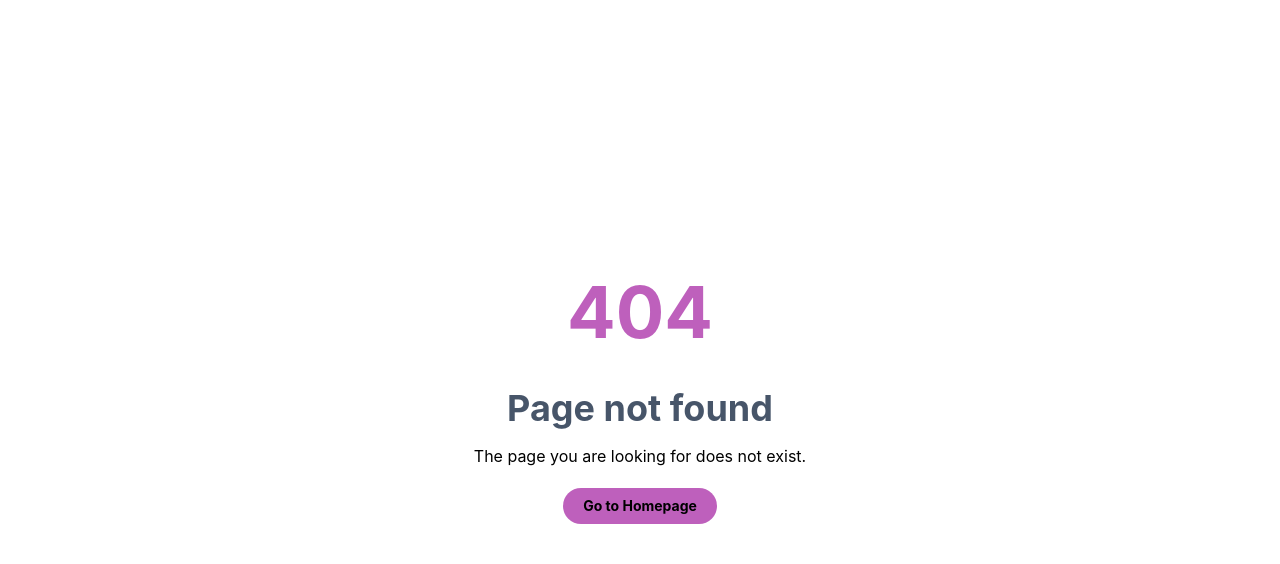
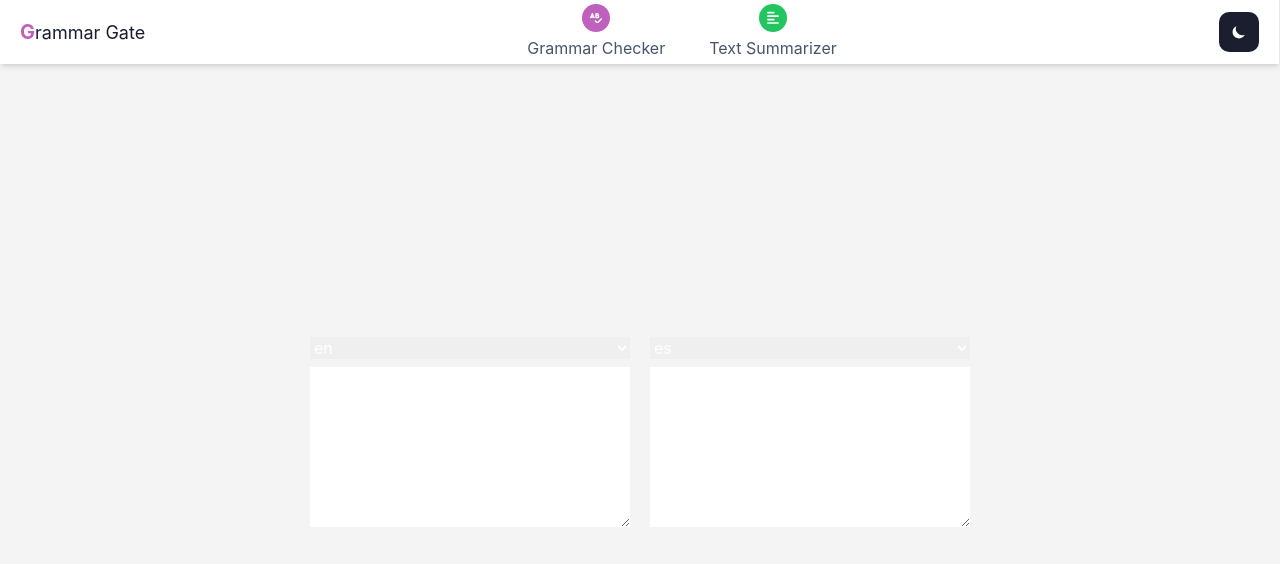
Before and after one commit to GabrielCarames/grammar-gate, a Next.js app: page /translator in a window 1280 px wide. Before the commit this address had no page. Shown: the top 564 px of the page. Built offline with nearby package versions, Linux system fonts and the light colour scheme; no server answers.

Commit message:
feat: add translator page

```diff
--- /dev/null
+++ b/src/pages/translator/index.tsx
@@ -0,0 +1,65 @@
+import Navbar from "@/components/Navbar"
+import { Languages } from "@/enums"
+import { useTranslator } from "@/hooks/useTranslator"
+import { type FC } from "react"
+
+const Translator: FC = () => {
+  const {
+    fromLanguage,
+    handleFromLanguage,
+    toLanguage,
+    handleToLanguage,
+    onFromLanguageChange,
+    translatedText,
+    fromText
+  } = useTranslator()
+
+  return (
+    <div className="flex flex-wrap gap-y-10 md:flex-nowrap bg-white-1 dark:bg-black text-white w-full h-max min-h-screen pb-5 md:pt-0">
+      <div id="modal-root"></div>
+      <div className="flex flex-col w-full">
+        <Navbar />
+        <main className="w-full h-max md:h-full flex justify-center items-center px-5 relative">
+          <section className="flex gap-5">
+            <div className="flex flex-col gap-2">
+              <select
+                name="from-languages"
+                id=""
+                onChange={e => handleFromLanguage(e.target.value as Languages)}
+              >
+                <option value={fromLanguage} className="capitalize">
+                  {fromLanguage}
+                </option>
+              </select>
+              <textarea
+                name="fromLanguage"
+                className="w-80 h-40 outline-none"
+                value={fromText}
+                onChange={onFromLanguageChange}
+              ></textarea>
+            </div>
+            <div className="flex flex-col gap-2">
+              <select
+                name="from-languages"
+                id=""
+                onChange={e => handleToLanguage(e.target.value as Languages)}
+              >
+                <option value={toLanguage} className="capitalize">
+                  {toLanguage}
+                </option>
+              </select>
+              <textarea
+                name="fromLanguage"
+                className="w-80 h-40 outline-none"
+                value={translatedText}
+                readOnly
+              ></textarea>
+            </div>
+          </section>
+        </main>
+      </div>
+    </div>
+  )
+}
+
+export default Translator
```
